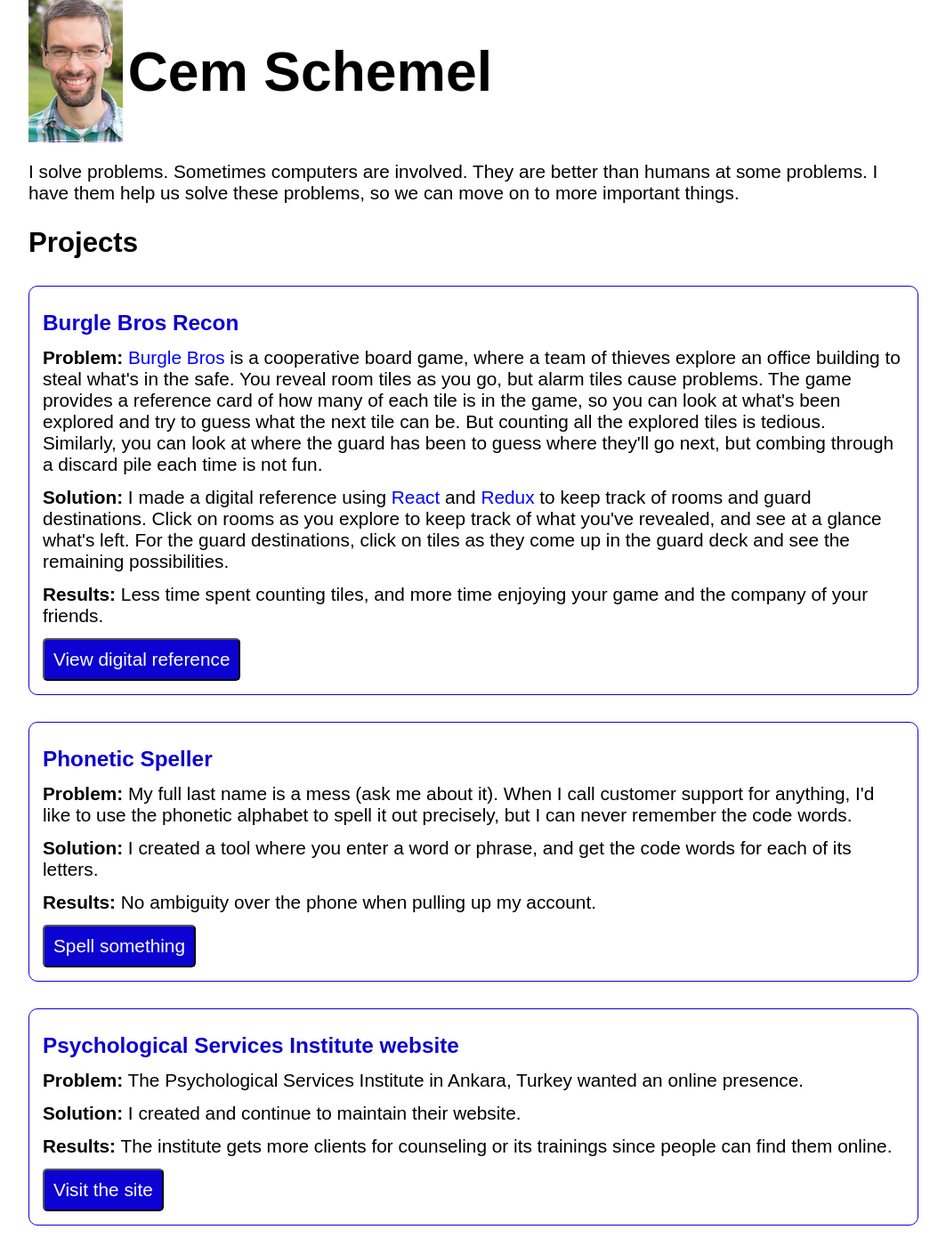
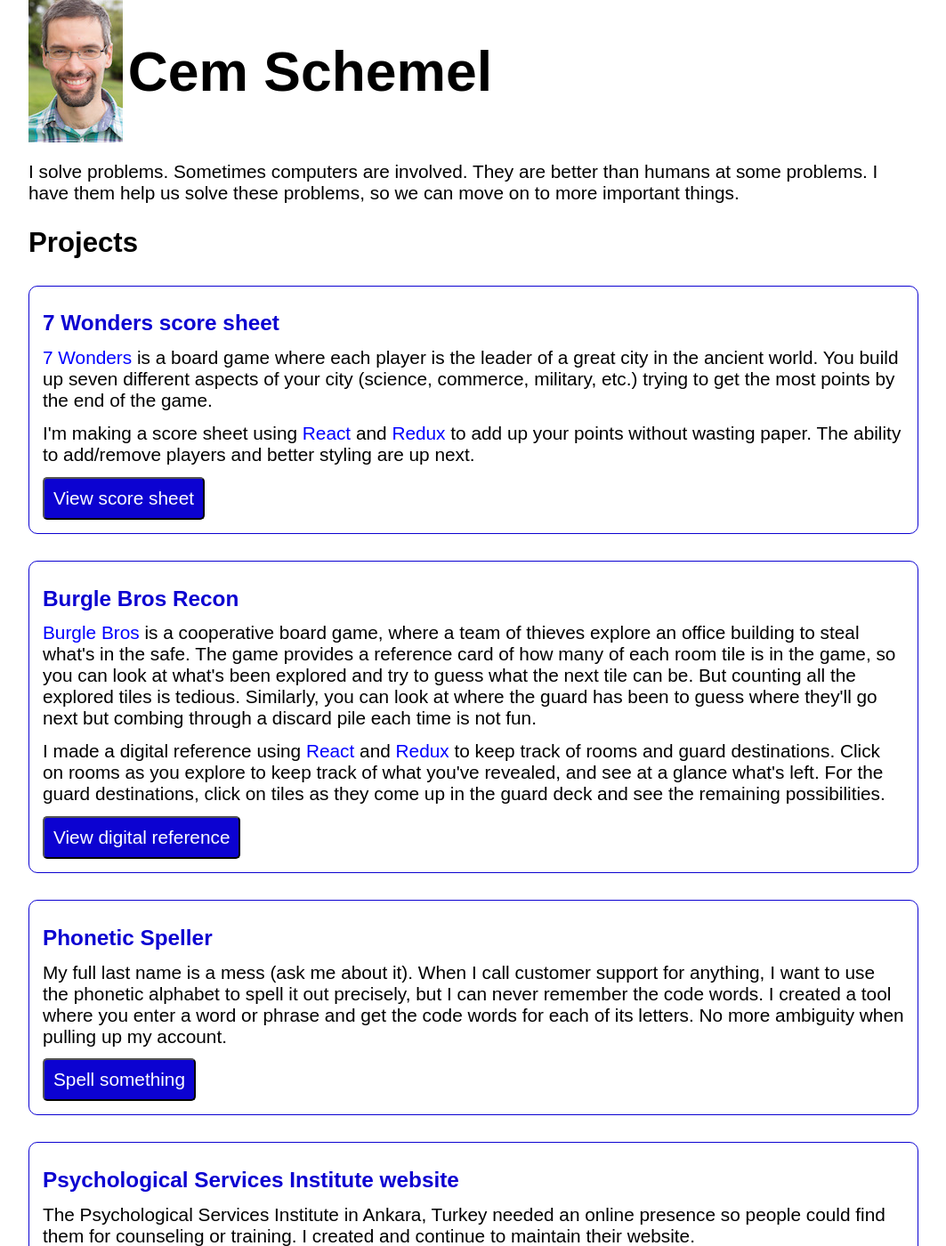
Before and after one commit to koralcem/personal-site, a Jekyll site: the page built from index.html, in a window 1280 px wide and 1400 px high. Shown: the whole window at 89% size, without its empty margins (108-1171 px from the left). Built offline with Jekyll 4.4.1, drawn with Linux system fonts in a browser that asks for light colours.

Commit message:
Add 7 Wonders score sheet to home page. Edit other descriptions.

```diff
--- a/index.html
+++ b/index.html
@@ -11,28 +11,34 @@ css_files:
 
 <h2>Projects</h2>
 <div class="project">
+  <h3>7 Wonders score sheet</h3>
+  <p><a href="https://www.boardgamegeek.com/boardgame/68448/7-wonders">7 Wonders</a> is a board game where each player is the leader of a great city in the ancient world. You build up seven different aspects of your city (science, commerce, military, etc.) trying to get the most points by the end of the game.</p>
+
+  <p>I'm making a score sheet using <a href="https://reactjs.org/">React</a> and <a href="https://redux.js.org/">Redux</a> to add up your points without wasting paper. The ability to add/remove players and better styling are up next.</p>
+
+  <button type="button" onclick="window.location.href='7wonders-react.html'">View score sheet</button>
+</div>
+
+<div class="project">
   <h3>Burgle Bros Recon</h3>
-  <p><b>Problem:</b> <a href="http://www.burglebros.com/">Burgle Bros</a> is a cooperative board game, where a team of thieves explore an office building to steal what's in the safe. You reveal room tiles as you go, but alarm tiles cause problems. The game provides a reference card of how many of each tile is in the game, so you can look at what's been explored and try to guess what the next tile can be. But counting all the explored tiles is tedious. Similarly, you can look at where the guard has been to guess where they'll go next, but combing through a discard pile each time is not fun.</p>
+  <p><a href="http://www.burglebros.com/">Burgle Bros</a> is a cooperative board game, where a team of thieves explore an office building to steal what's in the safe. The game provides a reference card of how many of each room tile is in the game, so you can look at what's been explored and try to guess what the next tile can be. But counting all the explored tiles is tedious. Similarly, you can look at where the guard has been to guess where they'll go next but combing through a discard pile each time is not fun.</p>
 
-  <p><b>Solution:</b> I made a digital reference using <a href="https://reactjs.org/">React</a> and <a href="https://redux.js.org/">Redux</a> to keep track of rooms and guard destinations. Click on rooms as you explore to keep track of what you've revealed, and see at a glance what's left. For the guard destinations, click on tiles as they come up in the guard deck and see the remaining possibilities.</p>
+  <p>I made a digital reference using <a href="https://reactjs.org/">React</a> and <a href="https://redux.js.org/">Redux</a> to keep track of rooms and guard destinations. Click on rooms as you explore to keep track of what you've revealed, and see at a glance what's left. For the guard destinations, click on tiles as they come up in the guard deck and see the remaining possibilities.</p>
 
-  <p><b>Results:</b> Less time spent counting tiles, and more time enjoying your game and the company of your friends.</p>
   <button type="button" onclick="window.location.href='burgle-bros-react.html'">View digital reference</button>
 </div>
 
 <div class="project">
   <h3>Phonetic Speller</h3>
-  <p><b>Problem:</b> My full last name is a mess (ask me about it). When I call customer support for anything, I'd like to use the phonetic alphabet to spell it out precisely, but I can never remember the code words.</p>
-  <p><b>Solution:</b> I created a tool where you enter a word or phrase, and get the code words for each of its letters.</p>
-  <p><b>Results:</b> No ambiguity over the phone when pulling up my account.</p>
+  <p>My full last name is a mess (ask me about it). When I call customer support for anything, I want to use the phonetic alphabet to spell it out precisely, but I can never remember the code words. I created a tool where you enter a word or phrase and get the code words for each of its letters. No more ambiguity when pulling up my account.</p>
+
   <button type="button" onclick="window.location.href='phonetic-speller.html'">Spell something</button>
 </div>
 
 <div class="project">
   <h3>Psychological Services Institute website</h3>
-  <p><b>Problem:</b> The Psychological Services Institute in Ankara, Turkey wanted an online presence.</p>
-  <p><b>Solution:</b> I created and continue to maintain their website.</p>
-  <p><b>Results:</b> The institute gets more clients for counseling or its trainings since people can find them online.</p>
+  <p>The Psychological Services Institute in Ankara, Turkey needed an online presence so people could find them for counseling or training. I created and continue to maintain their website.</p>
+
   <button type="button" onclick="window.location.href='http://www.psikolojik-hizmetler.com/'">Visit the site</button>
 </div>
 
```
